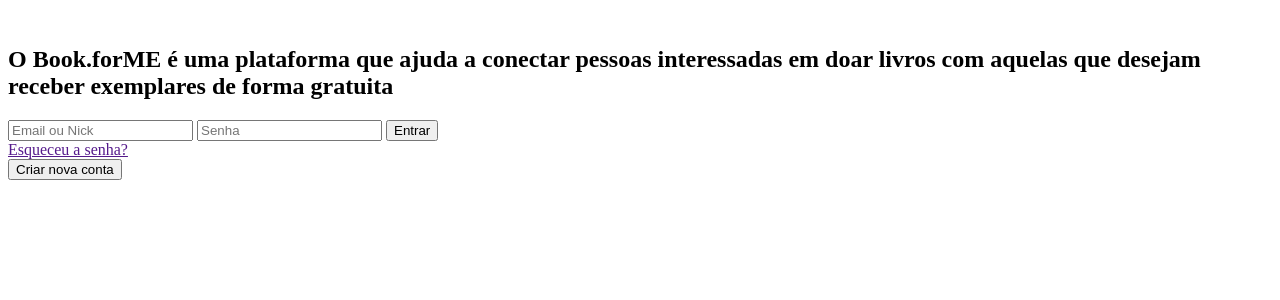
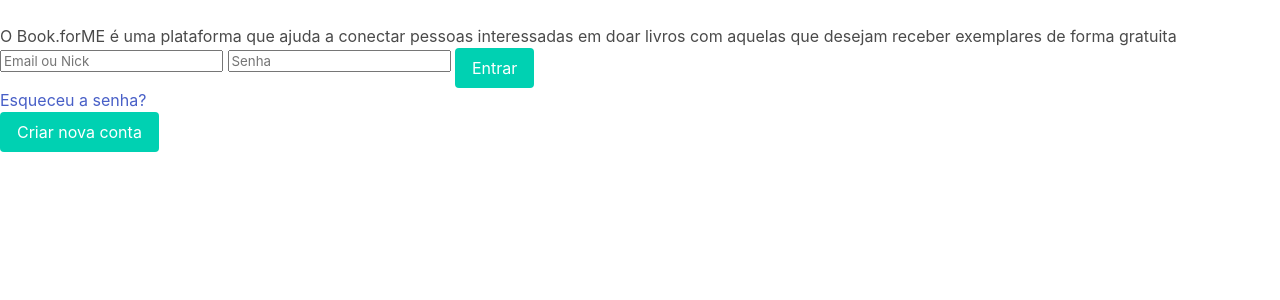
Before and after one commit to isgust/Book.forMe, a Flask app: page / in a window 1280 px wide. Shown: the top 300 px of the page. Run offline with Flask 3, Linux system fonts and the light colour scheme.

Commit message:
Implementação inicial do bulma ao HTML

```diff
--- a/app/templates/index.html
+++ b/app/templates/index.html
@@ -4,6 +4,7 @@
     <meta charset="UTF-8">
     <meta name="viewport" content="width=device-width, initial-scale=1.0">
     <title>Book.forME</title>
+    <link rel="stylesheet" href="https://cdn.jsdelivr.net/npm/bulma@0.9.4/css/bulma.min.css">
 </head>
 <body>
     <img src="" alt="">
@@ -12,11 +13,11 @@
         <form action="">
             <input type="text" placeholder="Email ou Nick">
             <input type="text" placeholder="Senha">
-            <button type="submit">Entrar</button>
+            <button class="button is-primary" type="submit">Entrar</button>
         </form>
         <a href="">Esqueceu a senha?</a>
         <br>
-        <button>Criar nova conta</button>
+        <button class="button is-primary">Criar nova conta</button>
     </div>
 </body>
 </html>
```
